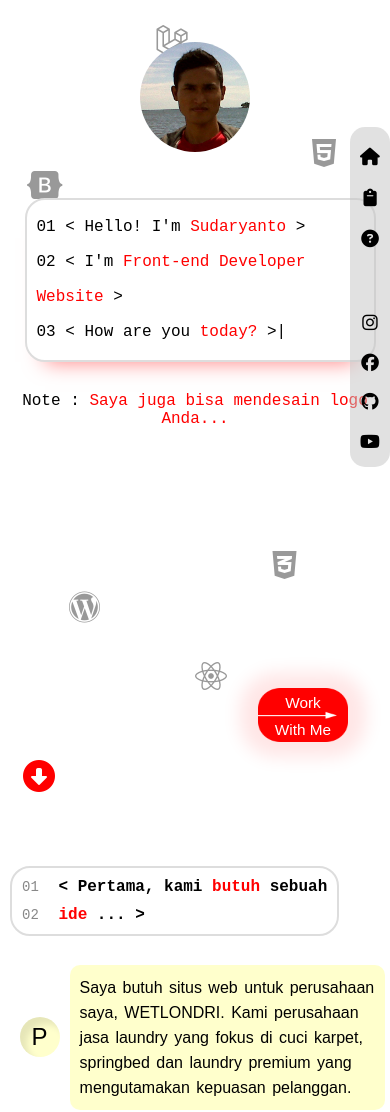
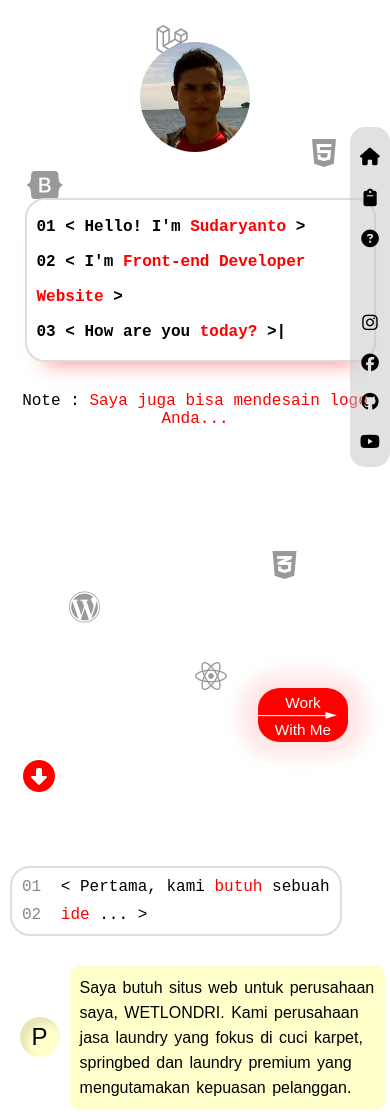
Before and after one commit to sudaryan/iamsudar.github.io, a plain HTML site: page index.html in a window 390 px wide. Shown: the top 1112 px of the page. Drawn offline with nearby package versions, Linux system fonts and the light colour scheme; a web font is replaced by a local one.

Commit message:
perbaikan tata letak font

```diff
--- a/index.html
+++ b/index.html
@@ -171,7 +171,7 @@
             <div class="text1">
                 <div class="line1">
                     <p>05</p>
-                    <h2>&lt; Kreativitas akan menghasilkan</h2>
+                    <h2>&lt; Kreativitas menghasilkan</h2>
                 </div>
                 <div class="line2">
                     <p>06</p>
@@ -199,7 +199,7 @@
             <div class="text1">
                 <div class="line1">
                     <p>07</p>
-                    <h2>&lt; <span>Finally</span>, Saya <span>meng-coding </span>dan</h2>
+                    <h2>&lt; <span>Finally</span>, Saya <span>membuat </span>dan</h2>
                 </div>
                 <div class="line2">
                     <p>08</p>
--- a/style.css
+++ b/style.css
@@ -240,8 +240,6 @@ nav a:hover span {
     box-shadow: -20px -20px 0px 0px rgba(255, 0, 0, 1);
     min-width: 450px;
     height: 180px;
-    /* align-items: center; */
-    /* text-align: justify; */
 }
 
 .sec1 .text1 span {
@@ -253,7 +251,7 @@ nav a:hover span {
     display: inline-block;
     margin: 5px;
     font-size: 1.3rem;
-    font-weight: 200;
+    font-weight: 600;
 }
 
 .text1 p {
@@ -1252,9 +1250,14 @@ footer {
         left: 10px;
     }
 
-    .sec2 .text1 p,
-    h2 {
-        font-size: 14px;
+    .sec2 .text1 p {
+        font-size: 16px;
+        font-weight: 200;
+    }
+
+    .sec2 .text1 h2 {
+        font-size: 16px;
+        font-weight: 200;
     }
 
     .sec2 .message .chat {
```
